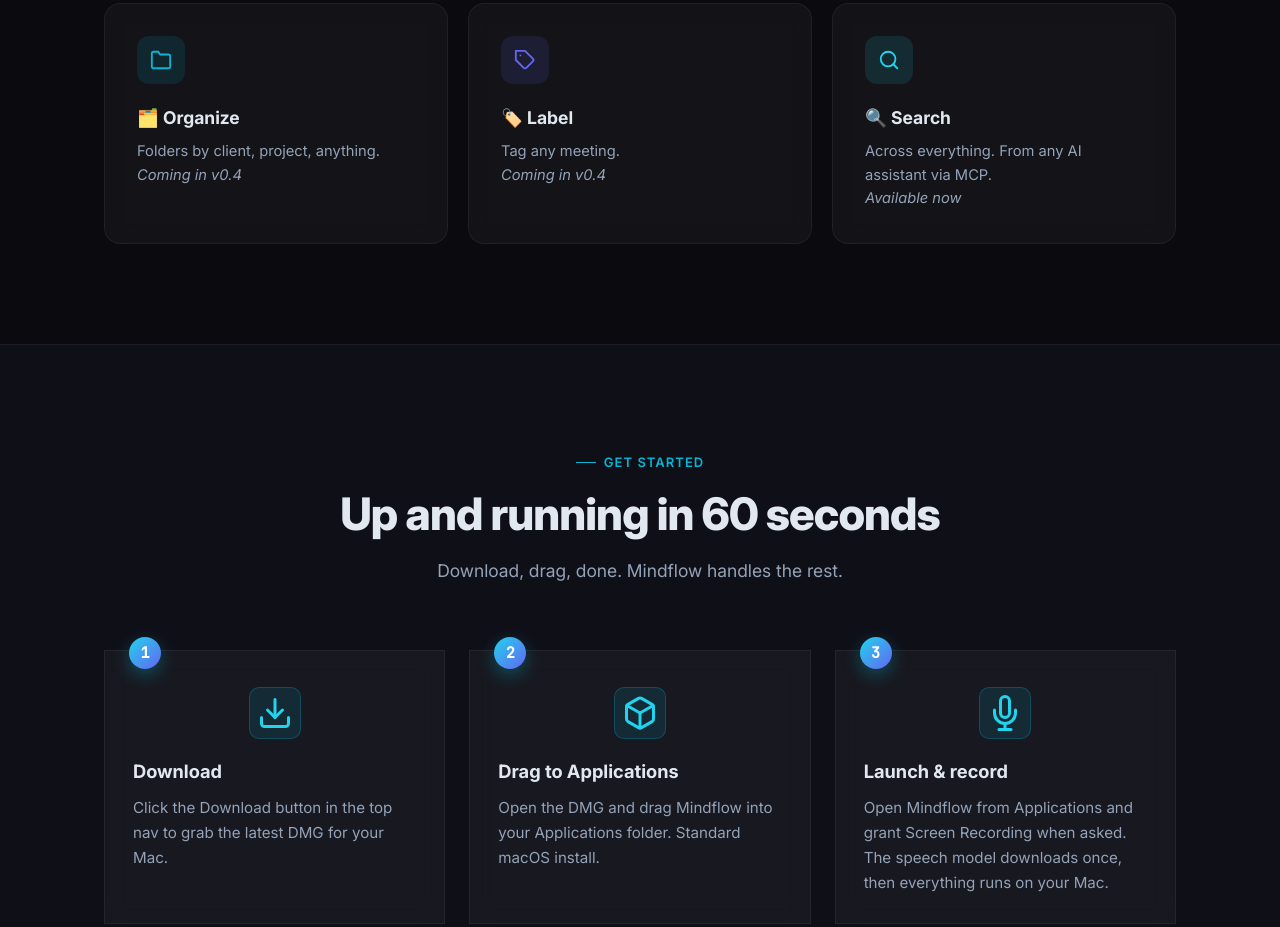
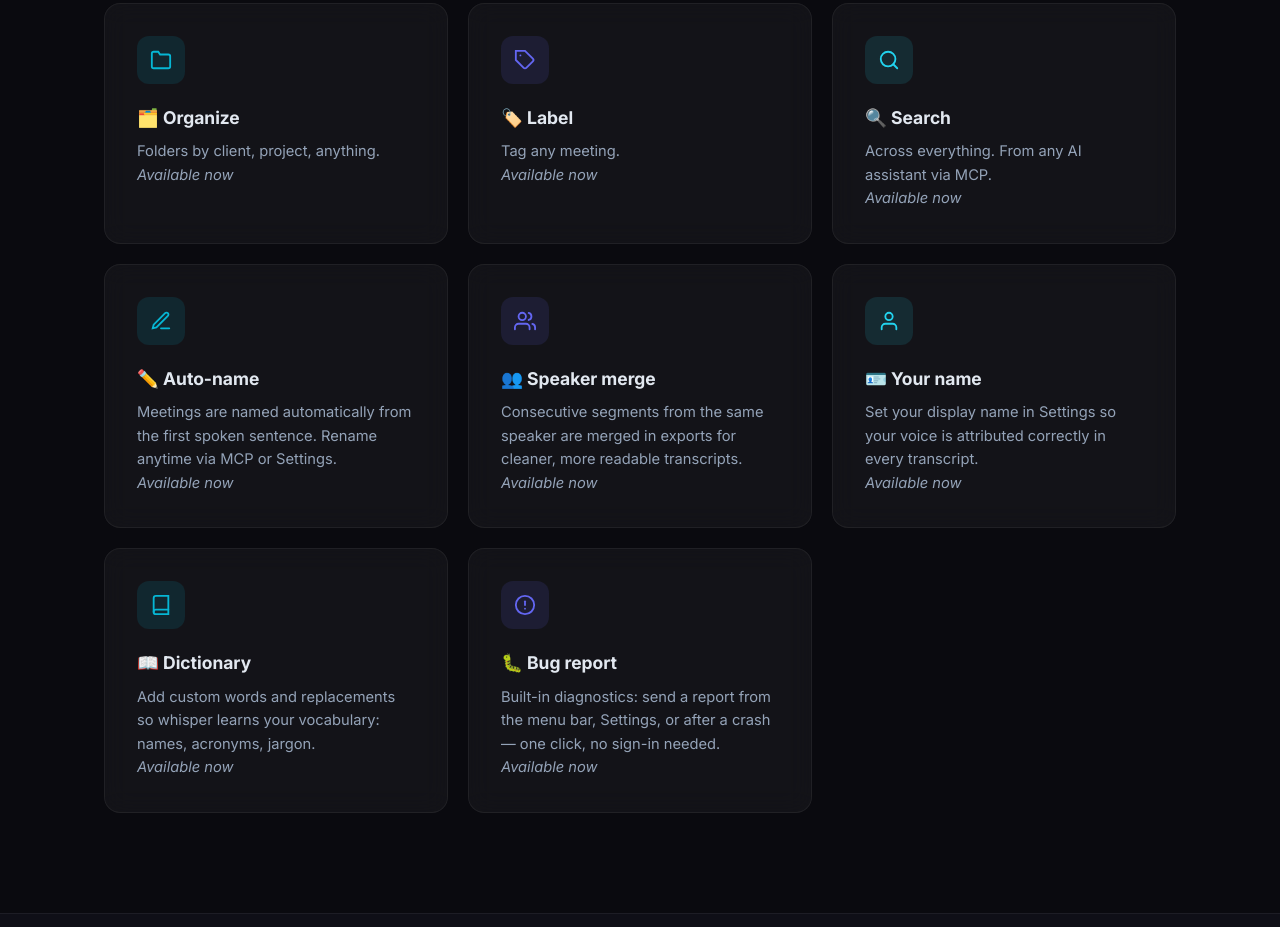
Before and after one commit to mindflow-io/mindflow-io.github.io, a plain HTML site: page index.html in a window 1280 px wide. Shown: the part 3328-4255 px from the top of the page. Drawn offline with Linux system fonts and the light colour scheme.

Commit message:
docs(landing): polish v0.5.0 — URLs, branding, features list

```diff
--- a/index.html
+++ b/index.html
@@ -2058,7 +2058,7 @@
           </div>
           <h3>🗂️ Organize</h3>
           <p>Folders by client, project, anything.</p>
-          <p class="feature-card-note"><em>Coming in v0.4</em></p>
+          <p class="feature-card-note"><em>Available now</em></p>
         </div>
 
         <div class="feature-card reveal reveal-delay-1">
@@ -2067,7 +2067,7 @@
           </div>
           <h3>🏷️ Label</h3>
           <p>Tag any meeting.</p>
-          <p class="feature-card-note"><em>Coming in v0.4</em></p>
+          <p class="feature-card-note"><em>Available now</em></p>
         </div>
 
         <div class="feature-card reveal reveal-delay-2">
@@ -2076,6 +2076,51 @@
           </div>
           <h3>🔍 Search</h3>
           <p>Across everything. From any AI assistant via MCP.</p>
+          <p class="feature-card-note"><em>Available now</em></p>
+        </div>
+
+        <div class="feature-card reveal">
+          <div class="feature-icon teal">
+            <svg width="22" height="22" viewBox="0 0 24 24" fill="none" stroke="currentColor" stroke-width="2" stroke-linecap="round"><path d="M12 20h9"/><path d="M16.5 3.5a2.121 2.121 0 0 1 3 3L7 19l-4 1 1-4 12.5-12.5z"/></svg>
+          </div>
+          <h3>✏️ Auto-name</h3>
+          <p>Meetings are named automatically from the first spoken sentence. Rename anytime via MCP or Settings.</p>
+          <p class="feature-card-note"><em>Available now</em></p>
+        </div>
+
+        <div class="feature-card reveal reveal-delay-1">
+          <div class="feature-icon indigo">
+            <svg width="22" height="22" viewBox="0 0 24 24" fill="none" stroke="currentColor" stroke-width="2" stroke-linecap="round"><path d="M17 21v-2a4 4 0 0 0-4-4H5a4 4 0 0 0-4 4v2"/><circle cx="9" cy="7" r="4"/><path d="M23 21v-2a4 4 0 0 0-3-3.87"/><path d="M16 3.13a4 4 0 0 1 0 7.75"/></svg>
+          </div>
+          <h3>👥 Speaker merge</h3>
+          <p>Consecutive segments from the same speaker are merged in exports for cleaner, more readable transcripts.</p>
+          <p class="feature-card-note"><em>Available now</em></p>
+        </div>
+
+        <div class="feature-card reveal reveal-delay-2">
+          <div class="feature-icon cyan">
+            <svg width="22" height="22" viewBox="0 0 24 24" fill="none" stroke="currentColor" stroke-width="2" stroke-linecap="round"><path d="M20 21v-2a4 4 0 0 0-4-4H8a4 4 0 0 0-4 4v2"/><circle cx="12" cy="7" r="4"/></svg>
+          </div>
+          <h3>🪪 Your name</h3>
+          <p>Set your display name in Settings so your voice is attributed correctly in every transcript.</p>
+          <p class="feature-card-note"><em>Available now</em></p>
+        </div>
+
+        <div class="feature-card reveal">
+          <div class="feature-icon teal">
+            <svg width="22" height="22" viewBox="0 0 24 24" fill="none" stroke="currentColor" stroke-width="2" stroke-linecap="round"><path d="M4 19.5A2.5 2.5 0 0 1 6.5 17H20"/><path d="M6.5 2H20v20H6.5A2.5 2.5 0 0 1 4 19.5v-15A2.5 2.5 0 0 1 6.5 2z"/></svg>
+          </div>
+          <h3>📖 Dictionary</h3>
+          <p>Add custom words and replacements so whisper learns your vocabulary: names, acronyms, jargon.</p>
+          <p class="feature-card-note"><em>Available now</em></p>
+        </div>
+
+        <div class="feature-card reveal reveal-delay-1">
+          <div class="feature-icon indigo">
+            <svg width="22" height="22" viewBox="0 0 24 24" fill="none" stroke="currentColor" stroke-width="2" stroke-linecap="round"><circle cx="12" cy="12" r="10"/><line x1="12" y1="8" x2="12" y2="12"/><line x1="12" y1="16" x2="12.01" y2="16"/></svg>
+          </div>
+          <h3>🐛 Bug report</h3>
+          <p>Built-in diagnostics: send a report from the menu bar, Settings, or after a crash — one click, no sign-in needed.</p>
           <p class="feature-card-note"><em>Available now</em></p>
         </div>
 
@@ -2331,7 +2376,7 @@
         </details>
         <details class="faq-item">
           <summary>What happens when I stop recording?</summary>
-          <p>The transcript saves as a Markdown file and a JSONL file to <code>~/.local/share/mindflow/transcripts/</code> (the legacy path <code>~/.local/share/meetflow/</code> remains as a symlink for back-compat). You own the files.</p>
+          <p>The transcript saves as a Markdown file and a JSONL file to <code>~/.local/share/meetflow/transcripts/</code>. You own the files.</p>
         </details>
         <details class="faq-item">
           <summary>What AI assistants does it work with?</summary>
@@ -2343,7 +2388,7 @@
         </details>
         <details class="faq-item">
           <summary>What will it cost after beta?</summary>
-          <p>A paid license at a launch-discount price (to be announced). The features you get during beta are the features you keep.</p>
+          <p>$39 one-time after beta. Lifetime updates included. The features you get during beta are the features you keep.</p>
         </details>
         <details class="faq-item">
           <summary>Why does macOS ask me to confirm the app is safe?</summary>
```
